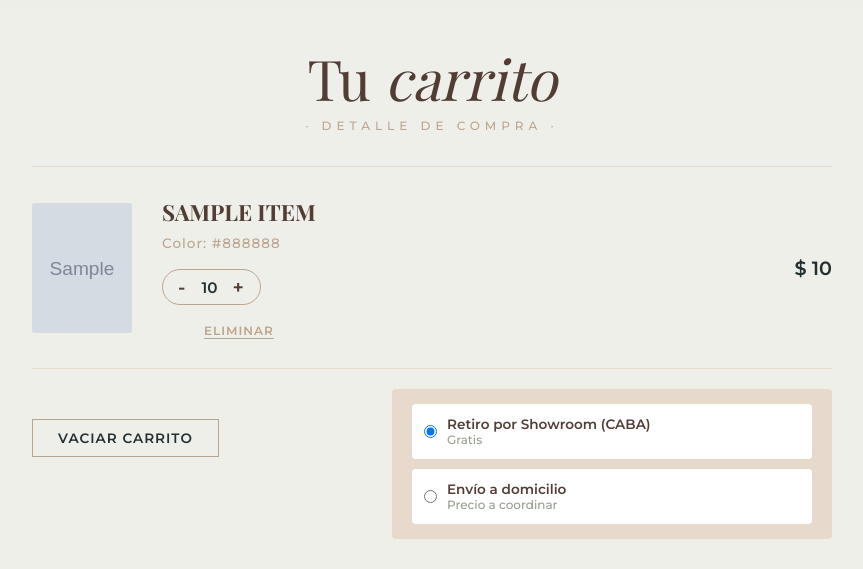
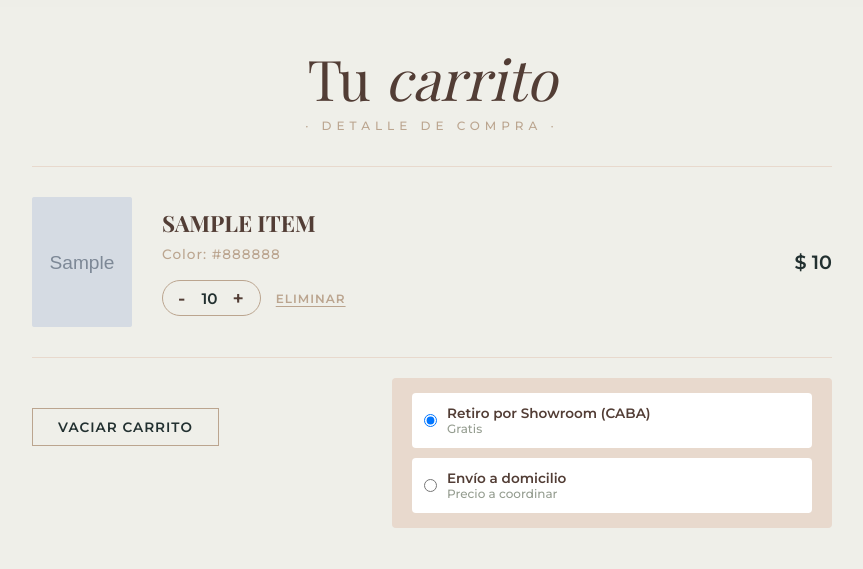
Before and after one commit to francironee/tienda_tejidos, a Flask app: template templates/carrito.html in a window 1280 px wide. Shown: the part 143-712 px from the top of the page, without its empty margins (208-1071 px from the left). Run offline with Flask 3, Linux system fonts and the light colour scheme; the template is opened without the code that fills it: most values are stand-ins (such as "Sample title", 1, 10 or a date in 2020); grey boxes marked "Sample" are stand-in pictures; some libraries are stand-ins or nearby versions; some web fonts are replaced.

Commit message:
Alinea boton eliminar al lado de los controles de cantidad en el carrito

```diff
--- a/templates/carrito.html
+++ b/templates/carrito.html
@@ -31,15 +31,17 @@
                         <p style="margin: 0; font-family: 'Montserrat', sans-serif; font-size: 0.85rem; color: var(--color-taupe); letter-spacing: 1px;">Color: {{ item.color }}</p>
                         {% endif %}
 
-                        <div class="cart-qty-controls" style="margin-top: 10px;">
+                        <div style="display: flex; align-items: center; gap: 15px; margin-top: 10px;">
+                            <div class="cart-qty-controls" style="margin: 0;">
                                 <button type="button" class="cart-qty-btn" onclick="updateCart('{{ item.nombre }}', 'decrease', {{ loop.index }})">-</button>
                                 <span id="qty-{{ loop.index }}" style="font-family: 'Montserrat', sans-serif; font-weight: 600; font-size: 0.95rem;">{{ item.qty }}</span>
                                 <button type="button" class="cart-qty-btn" onclick="updateCart('{{ item.nombre }}', 'increase', {{ loop.index }})">+</button>
                             </div>
 
-                        <form action="{{ url_for('remove_from_cart', nombre=item.nombre) }}" method="POST" style="margin-top: 10px;">
+                            <form action="{{ url_for('remove_from_cart', nombre=item.nombre) }}" method="POST" style="margin: 0; display: inline;">
                                 <button type="submit" style="background: none; border: none; color: var(--color-taupe); cursor: pointer; font-family: 'Montserrat', sans-serif; font-size: 0.75rem; font-weight: 600; padding: 0; text-decoration: underline; text-underline-offset: 3px; transition: color 0.3s ease;" onmouseover="this.style.color='var(--color-slate)'" onmouseout="this.style.color='var(--color-taupe)'">ELIMINAR</button>
                             </form>
+                        </div>
                     </div>
                 </div>
 
```
Lines whose indentation alone changed are shown as unchanged.
